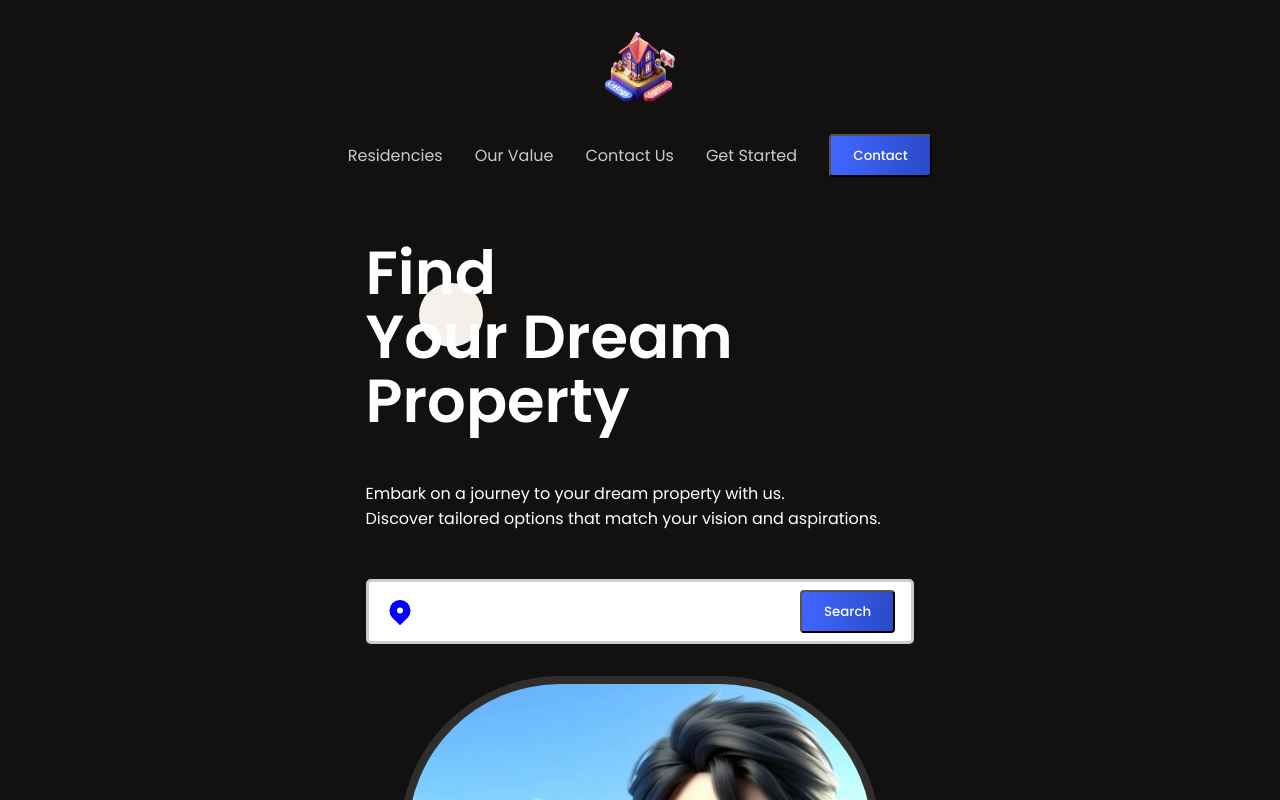
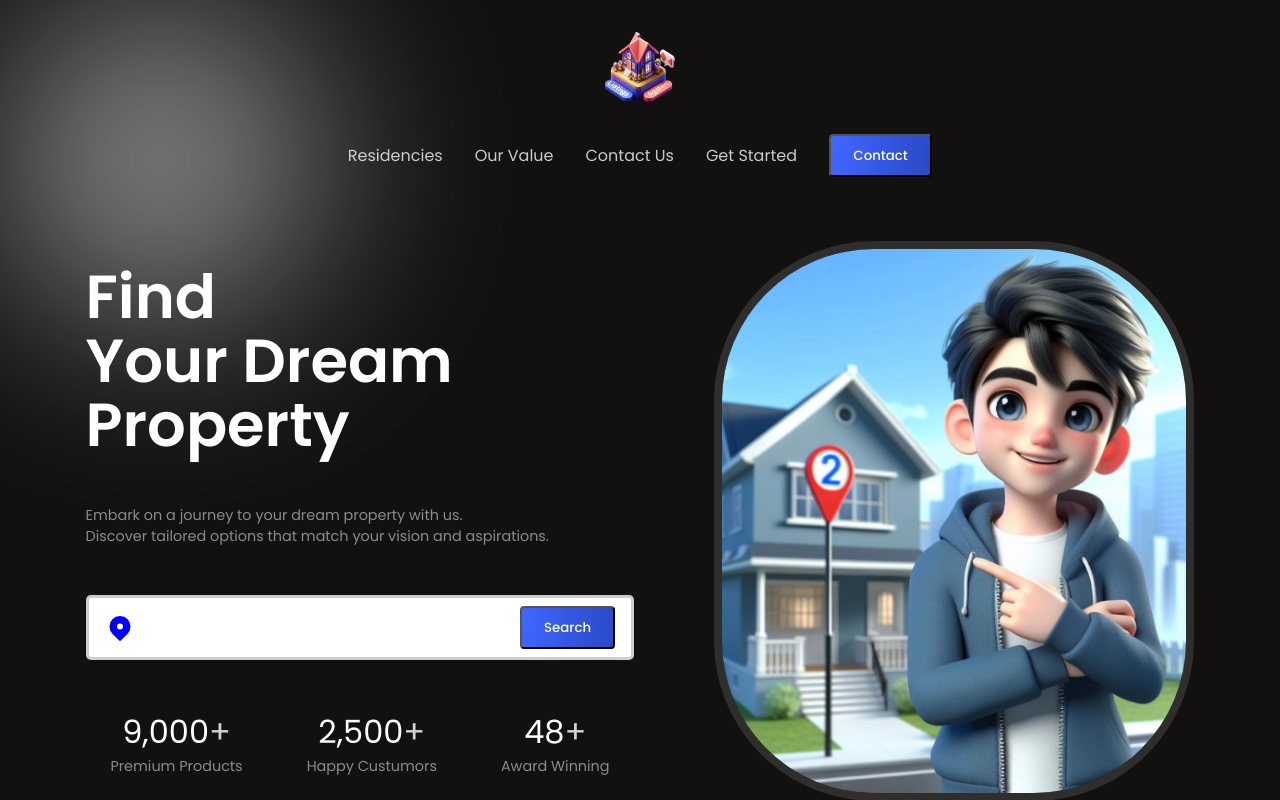
Before and after one commit to farhansohail1501/Real-Estate, a React (Vite) app in the folder client/: page / in a window 1280 px wide. Shown: the top 800 px of the page. Built offline with nearby package versions, Linux system fonts and the light colour scheme.

Commit message:
Hero section completed

```diff
--- a/client/package.json
+++ b/client/package.json
@@ -11,6 +11,7 @@
   },
   "dependencies": {
     "react": "^18.2.0",
+    "react-countup": "^6.5.3",
     "react-dom": "^18.2.0",
     "react-icons": "^5.0.1"
   },
--- /dev/null
+++ b/client/src/App.css
@@ -0,0 +1,19 @@
+.App{
+    position: relative;
+    overflow-x: clip;
+}
+
+.App>:nth-child(1){
+    background: var(--black);
+    position: relative;
+}
+.white-gradient{
+    position: absolute;
+    width: 20rem;
+    height: 20rem;
+    background: rgba(255, 255, 255, 0.522);
+    filter: blur(
+        100px
+    );
+    border-radius: 100%;
+}
--- a/client/src/App.jsx
+++ b/client/src/App.jsx
@@ -1,12 +1,17 @@
 import Header from "./components/Header/Header";
 import Hero from "./components/Hero/Hero";
+import './App.css';
 
 function App() {
-  return(
-<div className="App">
-  <Header />
-  <Hero />
-</div>
+  return (
+    <div className="App">
+      <div>
+        <div className="white-gradient"/>
+        <Header />
+        <Hero />
+      </div>
+
+    </div>
   );
 }
 
--- a/client/src/components/Header/Header.css
+++ b/client/src/components/Header/Header.css
@@ -1,5 +1,4 @@
 .h-wrapper{
-    background: var(--black);
     color: white;
 }
 .h-container {
--- a/client/src/components/Hero/Hero.css
+++ b/client/src/components/Hero/Hero.css
@@ -2,13 +2,12 @@
 color :white;
 position: relative;
 padding-bottom: 2rem;
-background-color: var(--black);
 
 }
 
 .hero-container{
     justify-content: space-around;
-    gap: 20rem;
+    gap: 5rem;
     align-items: flex-end;
 }
 
@@ -40,17 +39,6 @@ z-index: 1;
     font-size: 3.8rem;
     line-height: 4rem;
 }
-.circle{
-    height: 4rem;
-    width: 4rem;
-    background: var(--light-grey);
-    border-radius: 999px;
-    position: absolute;
-    right: 68%;
-    top: 22%;
-    z-index: -1;
-
-}
 
 .search-bar{
     background-color: white;
@@ -66,3 +54,16 @@ z-index: 1;
     border: none;
     outline: none;
 }
+
+.stats{
+    width: 100%;
+    gap: 4rem;
+}
+
+.stat>:nth-child(1){
+    font-size: 2rem;
+
+}
+.stat>:nth-child(1)>:last-child{
+    color: lightgrey;
+}
--- a/client/src/components/Hero/Hero.jsx
+++ b/client/src/components/Hero/Hero.jsx
@@ -1,7 +1,7 @@
 import React from 'react'
 import './Hero.css'
 import { HiLocationMarker } from 'react-icons/hi'
-
+import CountUp from 'react-countup';
 const Hero = () => {
   return (
     <div>
@@ -10,18 +10,41 @@ const Hero = () => {
           {/*left side*/}
           <div className="flexColStart hero-left">
             <div className="hero-title">
-              <div className="circle" />
               <h1>Find <br />Your Dream<br /> Property</h1>
             </div>
             <div className="flexColStart hero-des">
-              <span>Embark on a journey to your dream property with us.</span>
-              <span>Discover tailored options that match your vision and aspirations.</span>
+              <span className='secondaryText'>Embark on a journey to your dream property with us.</span>
+              <span className='secondaryText'>Discover tailored options that match your vision and aspirations.</span>
             </div>
 
             <div className="flexCenter search-bar">
               <HiLocationMarker color="blue" size={30} />
               <input type="text" placeholder=" " />
               <button className='button'>Search</button>
+            </div>
+
+            <div className="flexCenter stats">
+              <div className="flexColCenter stat">
+                <span>
+                  <CountUp start={7800} end={9000} duration={4} />
+                  <span>+</span>
+                </span>
+                <span className='secondaryText'>Premium Products</span>
+              </div>
+              <div className="flexColCenter stat">
+                <span>
+                  <CountUp start={2000} end={2500} duration={4} />
+                  <span>+</span>
+                </span>
+                <span className='secondaryText'>Happy Custumors</span>
+              </div>
+              <div className="flexColCenter stat">
+                <span>
+                  <CountUp end={48} />
+                  <span>+</span>
+                </span>
+                <span className='secondaryText'>Award Winning</span>
+              </div>
             </div>
           </div>
 
```
Also changed, not shown: 1 other file (tests, documents, lock files or other folders).
